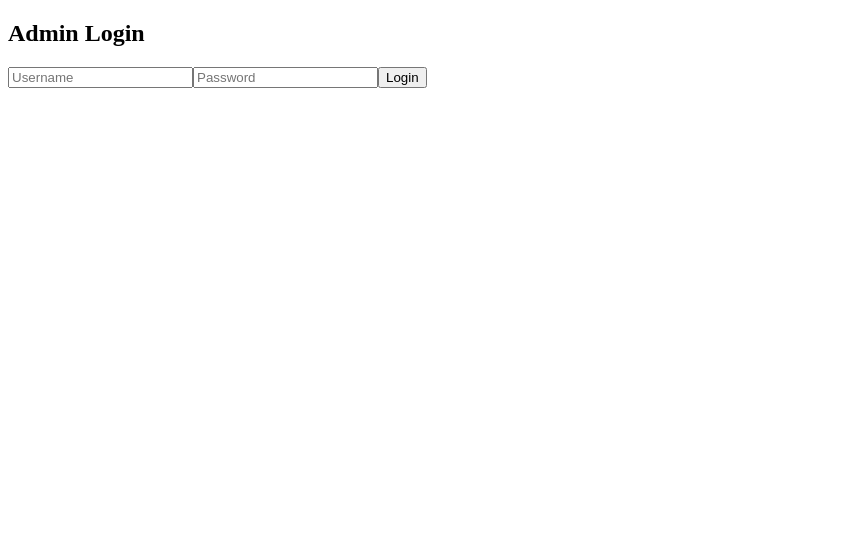
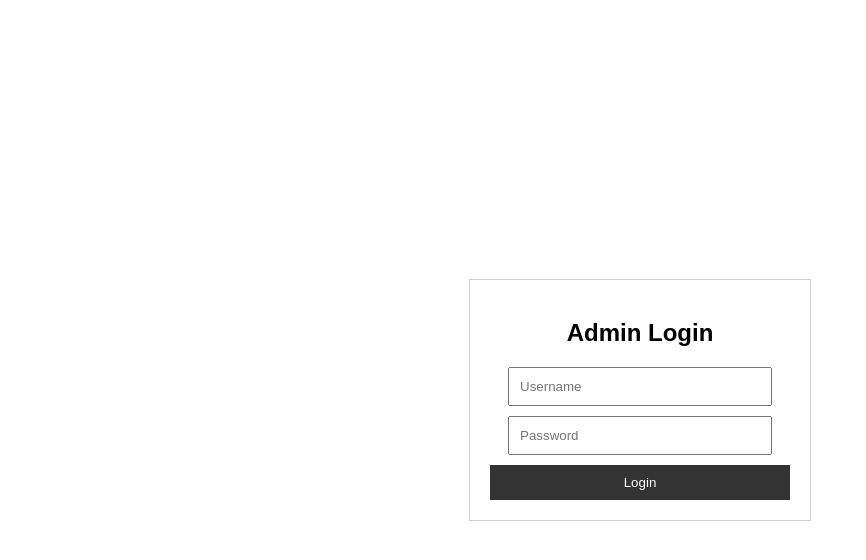
Before and after one commit to dkrmentor/ride-sharing-admin-panel, a React (Create React App) app in the folder adminpanel/: page / in a window 1280 px wide. Shown: the top 560 px of the page, without its empty margins (0-866 px from the left). Built offline with nearby package versions, Linux system fonts and the light colour scheme.

Commit message:
basic-css

```diff
--- a/adminpanel/src/App.css
+++ b/adminpanel/src/App.css
@@ -0,0 +1,114 @@
+/* App.css */
+body {
+    font-family: Arial, sans-serif;
+    margin: 0;
+    padding: 0;
+  }
+
+  .container {
+    display: flex;
+  }
+
+  .sidebar {
+    width: 250px;
+    background-color: #333;
+    color: #fff;
+    padding: 20px;
+  }
+
+  .logo {
+    text-align: center;
+    margin-bottom: 20px;
+  }
+
+  .logo img {
+    width: 80%;
+    height: auto;
+  }
+  .layout-container{
+    display: flex;
+  }
+
+  .divider {
+    height: 1px;
+    background-color: #fff;
+    margin-bottom: 20px;
+  }
+
+  .nav-menu {
+    list-style-type: none;
+    padding: 0;
+    margin: 0;
+  }
+
+  .nav-menu li {
+    cursor: pointer;
+    display: flex;
+    align-items: center;
+    margin-bottom: 10px;
+  }
+
+  .nav-menu li:hover {
+    background-color: #555;
+  }
+
+  .nav-menu li span {
+    margin-left: 10px;
+  }
+
+  .content-section {
+    padding: 20px;
+  }
+
+  .form-group {
+    margin-bottom: 10px;
+  }
+
+  .user-item {
+    margin-bottom: 20px;
+    border: 1px solid #ccc;
+    padding: 10px;
+  }
+
+  .user-actions button {
+    margin-left: 10px;
+  }
+
+  .login-container {
+    display: flex;
+    justify-content: center;
+    align-items: center;
+    height: 100vh;
+  }
+
+  .login-box {
+    width: 300px;
+    border: 1px solid #ccc;
+    padding: 20px;
+    text-align: center;
+  }
+
+  .login-box h2 {
+    margin-bottom: 20px;
+  }
+
+  .login-box input {
+    width: 80%;
+    margin-bottom: 10px;
+    padding: 10px;
+  }
+
+  .login-box button {
+    width: 100%;
+    padding: 10px;
+    background-color: #333;
+    color: #fff;
+    border: none;
+    cursor: pointer;
+  }
+
+  .active-drivers .driver-item {
+    margin-bottom: 10px;
+    padding: 10px;
+    border: 1px solid #ccc;
+  }
--- a/adminpanel/src/components/ActiveDrivers.js
+++ b/adminpanel/src/components/ActiveDrivers.js
@@ -1,6 +1,6 @@
 import React, { useEffect, useState } from 'react';
 import { getActiveDrivers } from '../api';
-import "../App.css"
+
 const ActiveDrivers = () => {
   const [activeDrivers, setActiveDrivers] = useState([]);
 
@@ -11,10 +11,10 @@ const ActiveDrivers = () => {
   }, []);
 
   return (
-    <div>
+    <div className="content-section">
       <h3>Active Drivers</h3>
       {activeDrivers.map((driver) => (
-        <div key={driver.id}>
+        <div className="driver-item" key={driver.id}>
           <p>{driver.latitude}</p>
           <p>{driver.longitude}</p>
         </div>
--- a/adminpanel/src/components/AdminLogin.js
+++ b/adminpanel/src/components/AdminLogin.js
@@ -1,6 +1,5 @@
 import React, { useState } from 'react';
 import { useNavigate } from 'react-router-dom';
-import "../App.css"
 
 const AdminLogin = () => {
   const [username, setUsername] = useState('');
@@ -17,7 +16,8 @@ const AdminLogin = () => {
   };
 
   return (
-    <div>
+    <div className="login-container">
+      <div className="login-box">
         <h2>Admin Login</h2>
         <input
           type="text"
@@ -33,6 +33,7 @@ const AdminLogin = () => {
         />
         <button onClick={handleLogin}>Login</button>
       </div>
+    </div>
   );
 };
 
--- a/adminpanel/src/components/Layout.js
+++ b/adminpanel/src/components/Layout.js
@@ -4,9 +4,11 @@ import { Outlet } from 'react-router-dom';
 
 const Layout = () => {
   return (
-    <div>
+    <div className="layout-container">
       <Sidebar />
-      <Outlet />
+      <div className="content">
+        <Outlet />
+      </div>
     </div>
   );
 };
--- a/adminpanel/src/components/RiderHistory.js
+++ b/adminpanel/src/components/RiderHistory.js
@@ -1,6 +1,5 @@
 import React, { useEffect, useState } from 'react';
 import { getRiderHistory } from '../api';
-import "../App.css"
 
 const RiderHistory = () => {
   const [riderHistory, setRiderHistory] = useState([]);
@@ -12,10 +11,10 @@ const RiderHistory = () => {
   }, []);
 
   return (
-    <div>
+    <div className="content-section">
       <h3>Rider History</h3>
       {riderHistory.map((ride) => (
-        <div key={ride.user_id}>
+        <div className="ride-item" key={ride.user_id}>
           <h4>Ride ID: {ride.user_id}</h4>
           <p>Status: {ride.status}</p>
           <p>Passenger Name: {ride.passenger_name}</p>
--- a/adminpanel/src/components/Sidebar.js
+++ b/adminpanel/src/components/Sidebar.js
@@ -2,7 +2,6 @@ import React from 'react';
 import { Link, useNavigate } from 'react-router-dom';
 import { FontAwesomeIcon } from '@fortawesome/react-fontawesome';
 import { faUsers, faClipboardList } from '@fortawesome/free-solid-svg-icons';
-import "../App.css"
 
 export const Sidebar = () => {
   const navigate = useNavigate();
@@ -25,7 +24,9 @@ export const Sidebar = () => {
 
   return (
     <div className="sidebar">
-      <div className="logo">{/* <img src={logo} alt="Logo" /> */}</div>
+      <div className="logo">
+        {/* <img src={logo} alt="Logo" /> */}
+      </div>
       <div className="divider"></div>
       <nav>
         <ul className="nav-menu">
--- a/adminpanel/src/components/Users.js
+++ b/adminpanel/src/components/Users.js
@@ -1,6 +1,5 @@
 import React, { useEffect, useState } from "react";
 import { getUsers, deleteUser, createUser, updateUser } from "../api";
-import "../App.css"
 
 const Users = () => {
   const [users, setUsers] = useState([]);
@@ -67,9 +66,9 @@ const Users = () => {
   };
 
   return (
-    <div>
+    <div className="content-section">
       <h3>Users</h3>
-      <div>
+      <div className="form-group">
         <label>Name:</label>
         <input
           type="text"
@@ -77,7 +76,7 @@ const Users = () => {
           onChange={(e) => setName(e.target.value)}
         />
       </div>
-      <div>
+      <div className="form-group">
         <label>Email:</label>
         <input
           type="email"
@@ -85,7 +84,7 @@ const Users = () => {
           onChange={(e) => setEmail(e.target.value)}
         />
       </div>
-      <div>
+      <div className="form-group">
         <label>Phone Number:</label>
         <input
           type="text"
@@ -97,12 +96,14 @@ const Users = () => {
         {editUserId ? "Update User" : "Create User"}
       </button>
       {users.map((user) => (
-        <div key={user.id}>
+        <div className="user-item" key={user.id}>
           <h4>{user.name}</h4>
           <p>{user.email}</p>
           <p>{user.phoneNumber}</p>
-          <button onClick={() => handleDeleteUser(user.id)}>Delete</button>
-          <button onClick={() => handleEditUser(user.id)}>Edit</button>
+          <div className="user-actions">
+            <button onClick={() => handleDeleteUser(user.id)}>Delete</button>
+            <button onClick={() => handleEditUser(user.id)}>Edit</button>
+          </div>
         </div>
       ))}
     </div>
```
Lines whose indentation alone changed are shown as unchanged.
